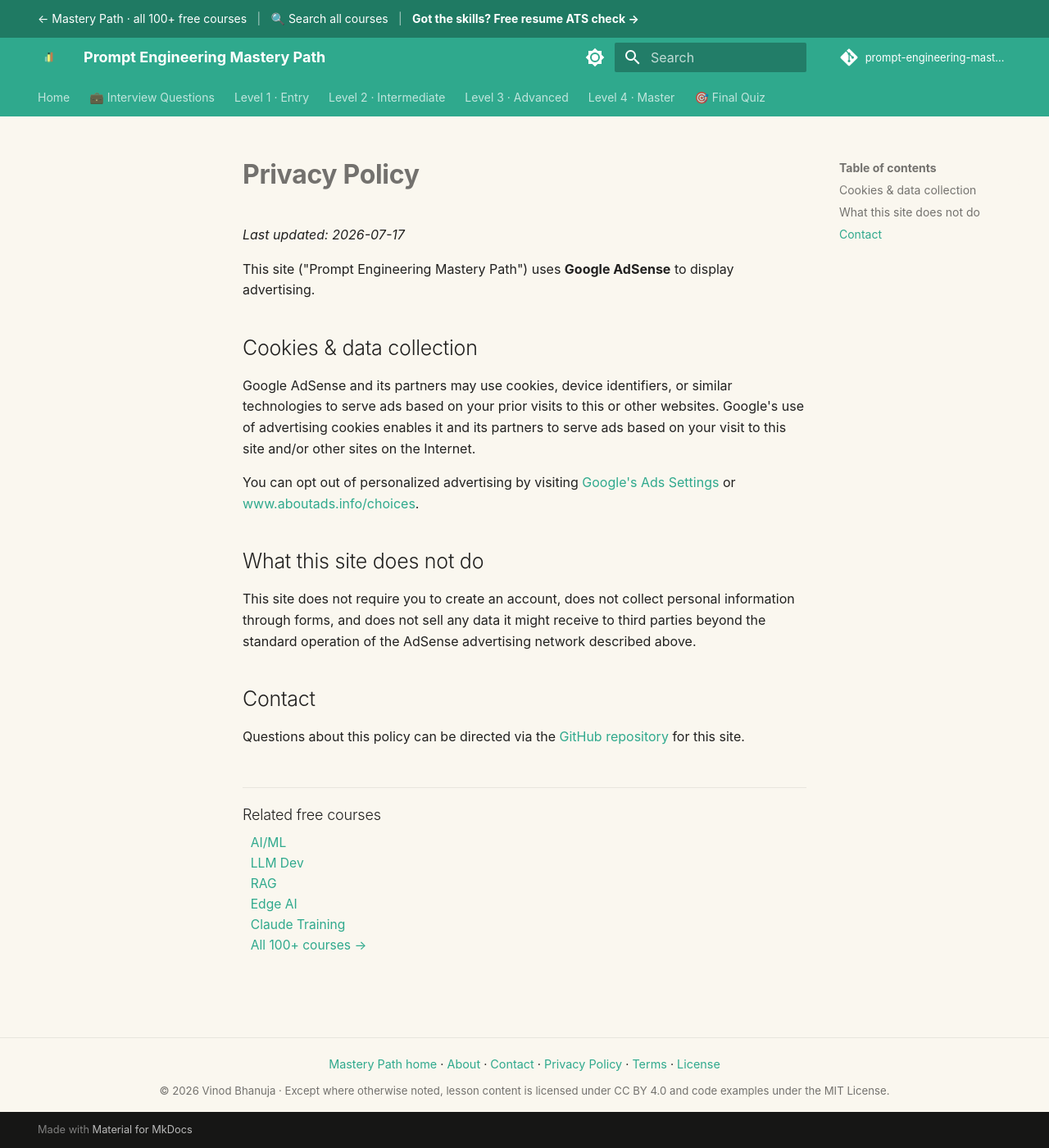
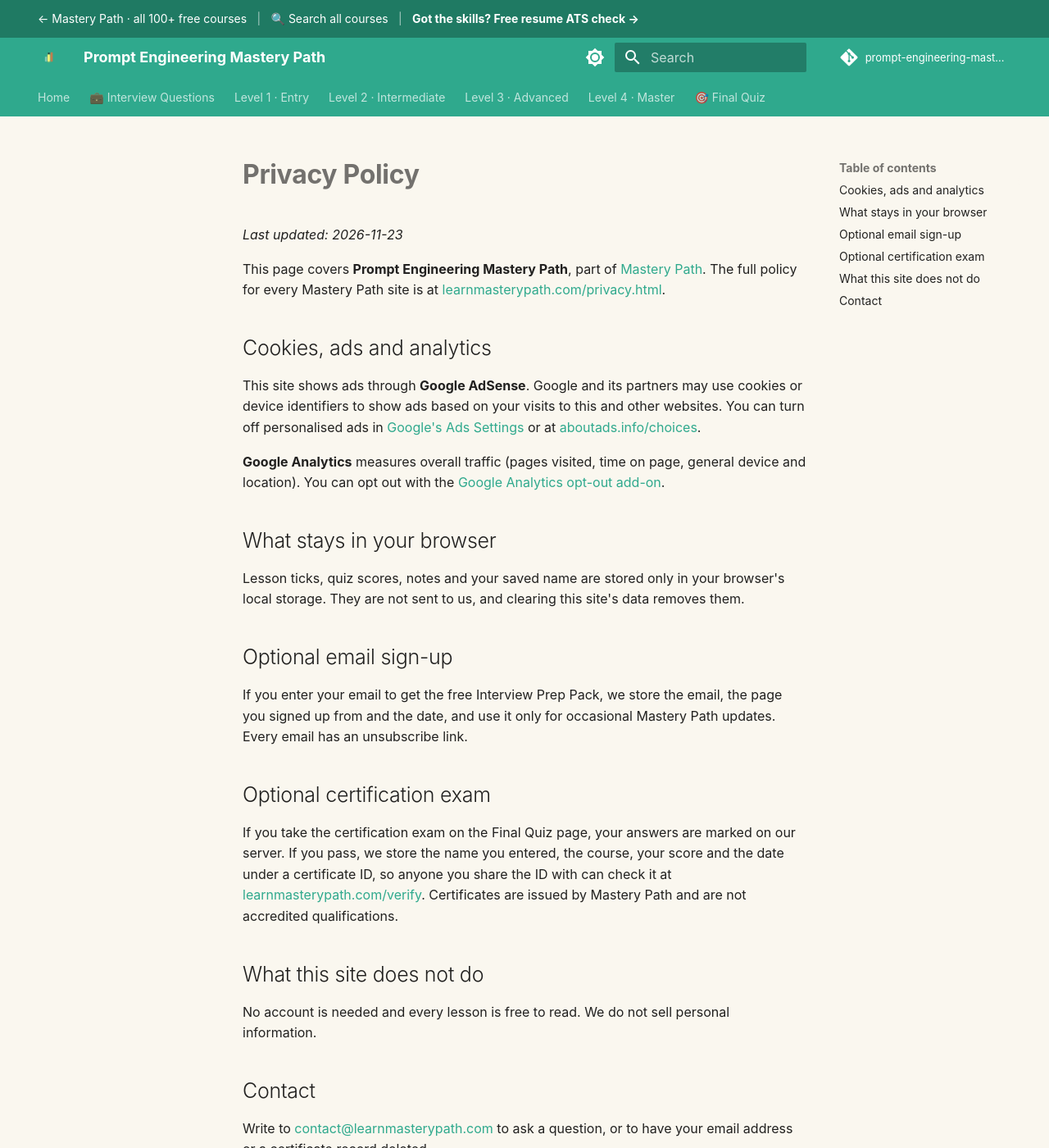
Before and after one commit to SIGILIPELLI/prompt-engineering-mastery-path, an MkDocs documentation site: the page built from docs/privacy.md, in a window 1280 px wide and 1400 px high. Shown: the whole window at 82% size. Built offline with MkDocs 1.6.1 and Material for MkDocs 9.7.7, drawn with Linux system fonts in a browser that asks for light colours; comment, search, counter and statistics services are not loaded.

Commit message:
Update privacy page: progress stays in the browser, optional email sign-up and certification exam, link to the full policy
Co-Authored-By: Claude Opus 5.5 <noreply@anthropic.com>

```diff
--- a/docs/privacy.md
+++ b/docs/privacy.md
@@ -1,33 +1,35 @@
 ---
-description: "Privacy policy for Prompt Engineering Mastery Path: how Google AdSense and Analytics cookies are used on this free course site and how to opt out."
+description: "Privacy policy for the free Prompt Engineering Mastery Path: cookies for ads and analytics, what stays in your browser, and the optional email sign-up and certification exam."
 ---
 
 # Privacy Policy
 
-_Last updated: 2026-07-17_
+_Last updated: 2026-11-23_
 
-This site ("Prompt Engineering Mastery Path") uses **Google AdSense** to display advertising.
+This page covers **Prompt Engineering Mastery Path**, part of [Mastery Path](https://learnmasterypath.com/). The full policy for every Mastery Path site is at [learnmasterypath.com/privacy.html](https://learnmasterypath.com/privacy.html).
 
-## Cookies & data collection
+## Cookies, ads and analytics
 
-Google AdSense and its partners may use cookies, device identifiers, or similar
-technologies to serve ads based on your prior visits to this or other websites.
-Google's use of advertising cookies enables it and its partners to serve ads
-based on your visit to this site and/or other sites on the Internet.
+This site shows ads through **Google AdSense**. Google and its partners may use cookies or device identifiers to show ads based on your visits to this and other websites. You can turn off personalised ads in [Google's Ads Settings](https://adssettings.google.com/) or at [aboutads.info/choices](https://www.aboutads.info/choices/).
 
-You can opt out of personalized advertising by visiting
-[Google's Ads Settings](https://adssettings.google.com/) or
-[www.aboutads.info/choices](https://www.aboutads.info/choices/).
+**Google Analytics** measures overall traffic (pages visited, time on page, general device and location). You can opt out with the [Google Analytics opt-out add-on](https://tools.google.com/dlpage/gaoptout).
+
+## What stays in your browser
+
+Lesson ticks, quiz scores, notes and your saved name are stored only in your browser's local storage. They are not sent to us, and clearing this site's data removes them.
+
+## Optional email sign-up
+
+If you enter your email to get the free Interview Prep Pack, we store the email, the page you signed up from and the date, and use it only for occasional Mastery Path updates. Every email has an unsubscribe link.
+
+## Optional certification exam
+
+If you take the certification exam on the Final Quiz page, your answers are marked on our server. If you pass, we store the name you entered, the course, your score and the date under a certificate ID, so anyone you share the ID with can check it at [learnmasterypath.com/verify](https://learnmasterypath.com/verify/). Certificates are issued by Mastery Path and are not accredited qualifications.
 
 ## What this site does not do
 
-This site does not require you to create an account, does not collect personal
-information through forms, and does not sell any data it might receive to third
-parties beyond the standard operation of the AdSense advertising network
-described above.
+No account is needed and every lesson is free to read. We do not sell personal information.
 
 ## Contact
 
-Questions about this policy can be directed via the
-[GitHub repository](https://github.com/SIGILIPELLI/prompt-engineering-mastery-path) for this
-site.
+Write to [contact@learnmasterypath.com](mailto:contact@learnmasterypath.com) to ask a question, or to have your email address or a certificate record deleted.
```
